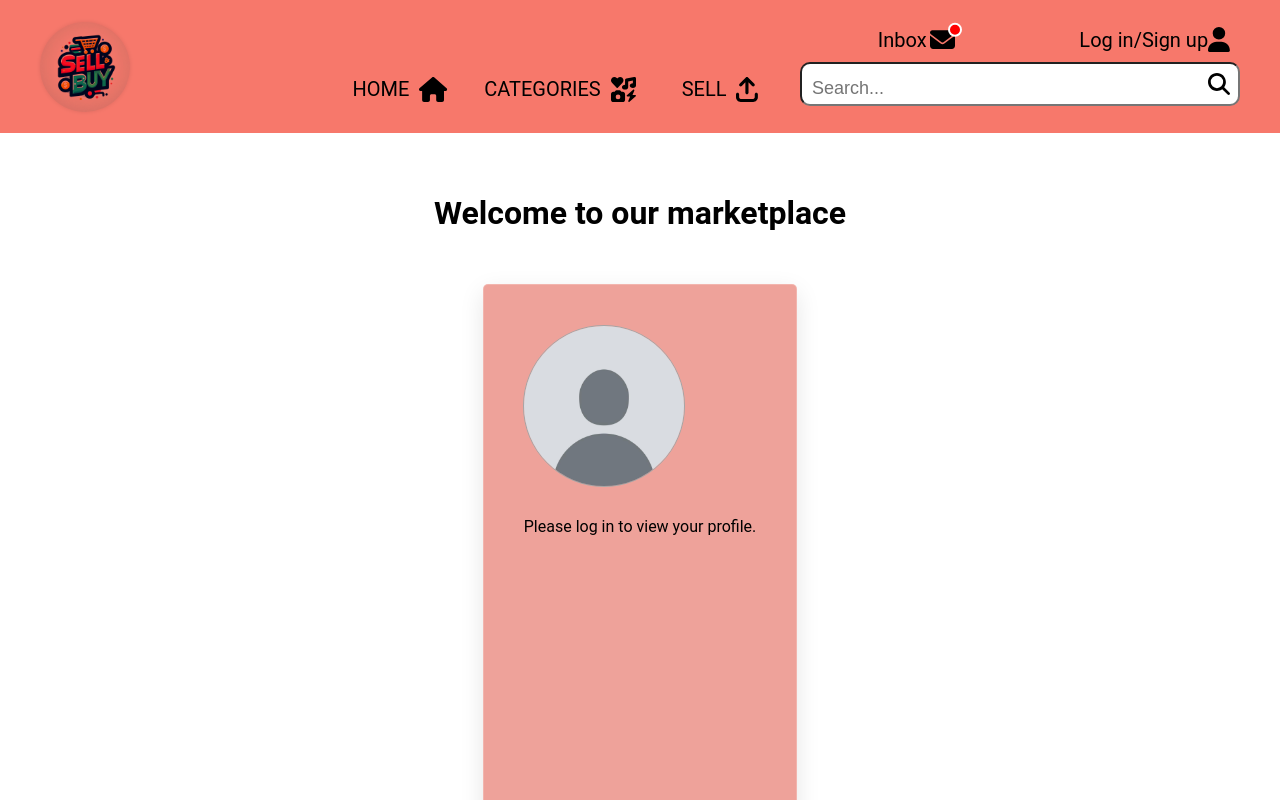
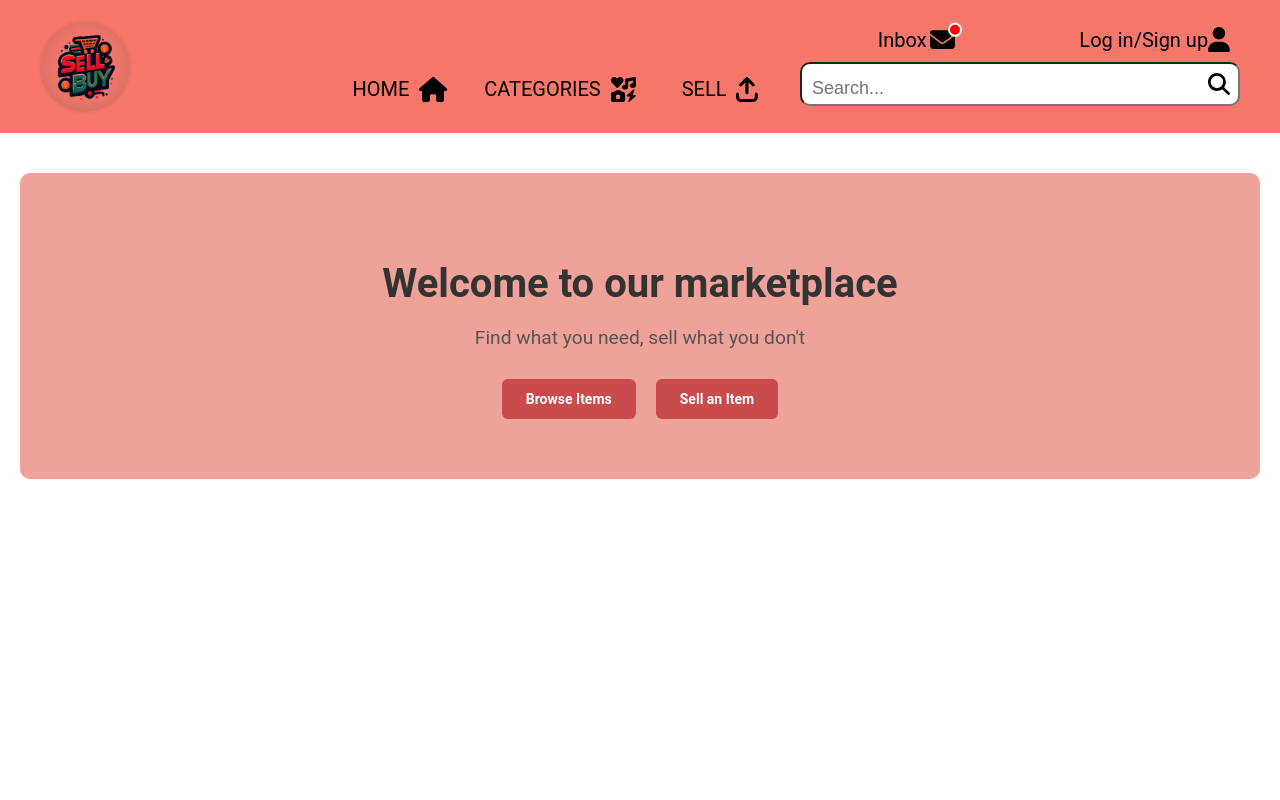
Before and after one commit to usman-ghafoorzai/idatt2105-full-stack-project, a Vue app in the folder frontend/: page / in a window 1280 px wide. Shown: the top 800 px of the page. Built offline with nearby package versions, Linux system fonts and the light colour scheme.

Commit message:
Cleanup in home page

```diff
--- a/frontend/src/views/HomeView.vue
+++ b/frontend/src/views/HomeView.vue
@@ -1,20 +1,18 @@
 <script setup>
-import Header from '../components/Header.vue'
-import UserProfileComponent from '../components/UserProfileComponent.vue'
-import BookmarkedComponent from '../components/BookmarkedComponent.vue'
+import { useRouter } from 'vue-router';
+
+const router = useRouter();
 </script>
 
 <template>
   <div class="home-content">
-    <h1>Welcome to our marketplace</h1>
-
-    <!-- Components displayed side by side according to design -->
-    <div class="profile-section">
-      <div class="profile-component">
-        <UserProfileComponent />
-      </div>
-      <div class="bookmarked-component">
-        <BookmarkedComponent />
+    <!-- Hero Section -->
+    <div class="hero-section">
+      <h1>Welcome to our marketplace</h1>
+      <p>Find what you need, sell what you don't</p>
+      <div class="hero-buttons">
+        <button class="btn primary-btn" @click="router.push('/search')">Browse Items</button>
+        <button class="btn primary-btn" @click="router.push('/sell')">Sell an Item</button>
       </div>
     </div>
   </div>
@@ -26,31 +24,68 @@ import BookmarkedComponent from '../components/BookmarkedComponent.vue'
   display: flex;
   flex-direction: column;
   align-items: center;
+  max-width: 1200px;
+  margin: 0 auto;
 }
 
-.profile-section {
-  margin-top: 30px;
+.hero-section {
+  text-align: center;
+  margin-bottom: 40px;
+  padding: 60px 20px;
+  background-color: var(--color-salmon);
+  border-radius: 10px;
   width: 100%;
-  display: flex;
-  justify-content: center;
-  gap: 111px; /* Space between components as per your design (770px - 59px - 600px) */
-  flex-wrap: wrap;
 }
 
-.profile-component, .bookmarked-component {
-  margin-bottom: 20px;
+.hero-section h1 {
+  font-size: 2.5rem;
+  margin-bottom: 16px;
+  color: #333;
 }
 
-@media (max-width: 1400px) {
-  .profile-section {
-    gap: 50px;
+.hero-section p {
+  font-size: 1.2rem;
+  margin-bottom: 30px;
+  color: #555;
+}
+
+.hero-buttons {
+  display: flex;
+  gap: 20px;
+  justify-content: center;
+}
+
+.btn {
+  padding: 12px 24px;
+  border-radius: 6px;
+  font-weight: 600;
+  cursor: pointer;
+  transition: all 0.3s ease;
+  border: none;
+}
+
+.primary-btn {
+  background-color: var(--color-red);
+  color: white;
+}
+
+.primary-btn:hover {
+  background-color: #e57373;
+}
+
+@media (max-width: 768px) {
+  .hero-section h1 {
+    font-size: 2rem;
+  }
+  .hero-section p {
+    font-size: 1rem;
   }
 }
 
-@media (max-width: 1280px) {
-  .profile-section {
+@media (max-width: 480px) {
+  .hero-buttons {
     flex-direction: column;
-    align-items: center;
+    gap: 15px;
   }
 }
 </style>
```
